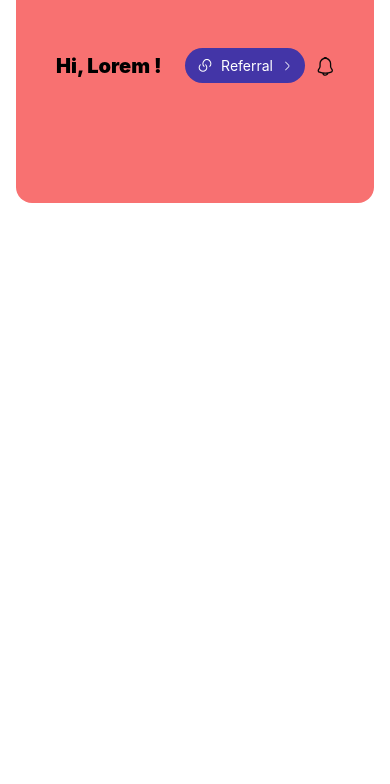
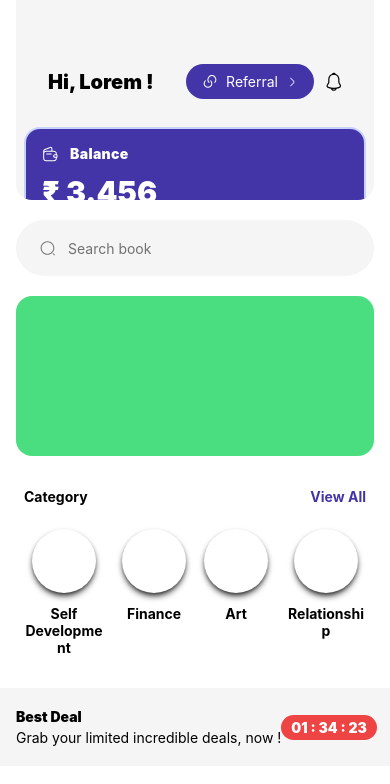
Before and after one commit to halimkun/intra_edu, a React Native app: screen / in a window 390 px wide. Shown: the top 784 px of the page. Built offline with nearby package versions, Linux system fonts and the light colour scheme.

Commit message:
Refactor App component layout: integrate Wallet, SearchField, CategorySection, and BestDealSection components

```diff
--- a/App.js
+++ b/App.js
@@ -1,29 +1,57 @@
 import "./global.css"
 
-import { ScrollView, Text, View, SafeAreaView, TouchableOpacity  } from 'react-native';
+import { ScrollView, Text, View, SafeAreaView, TouchableOpacity } from 'react-native';
 import Bell from './component/icons/Bell';
 import Referal from './component/icons/Referal';
 import ArrowRight from './component/icons/ArrowRight';
+import Wallet from './component/icons/Wallet';
+import SearchField from './component/SearchField';
+import BestDealSection from "./component/section/BestDealSection";
+import CategorySection from "./component/section/CategoriesSection";
 
 export default function App() {
   return (
     <SafeAreaView>
-      <ScrollView className="px-4 h-full bg-white">
-        <View className="bg-red-400 h-[203px] p-4 rounded-b-[16px]">
-          <View className="mt-8 px-6 flex flex-row justify-between items-center">
+      <ScrollView className="h-full">
+        <View className="px-4 bg-white">
+          <View className="bg-neutral-200 h-[200px] p-2 rounded-b-2xl overflow-hidden flex justify-between relative">
+            <View className="mt-14 px-6 flex flex-row justify-between items-center">
               <Text className="text-xl font-black">Hi, Lorem !</Text>
               <View className="flex flex-row gap-3 items-center">
-              {/* button rounded full with icons */}
-              <TouchableOpacity className="rounded-full px-3 py-2 flex flex-row items-center gap-2 bg-primary-500">
+                <TouchableOpacity className="rounded-full px-4 py-2 flex flex-row items-center gap-2 justify-evenly bg-primary-500">
                   <Referal width={16} height={19} />
                   <Text className="text-white">Referral</Text>
                   <ArrowRight width={12} height={12} fill="#fff" />
                 </TouchableOpacity>
 
-              {/* bell icon */}
-              <Bell width={17} height={20} />
+                <Bell width={16} height={19} />
               </View>
             </View>
+
+            <View className="h-28 bg-primary-500 -bottom-7 rounded-2xl p-4 flex gap-3 border-2 border-indigo-200">
+              <View className="flex gap-3 items-center flex-row">
+                <Wallet width={16} height={16} />
+                <Text className="font-black text-white tracking-wide">Balance</Text>
+              </View>
+              <Text className="text-3xl font-black text-white">₹ 3.456</Text>
+            </View>
+          </View>
+
+          {/* Search Field */}
+          <View className="mt-5">
+            <SearchField />
+          </View>
+
+          {/* Hero Slider */}
+          <View className="h-40 rounded-2xl bg-green-400 mt-5"></View>
+
+          {/* Category */}
+          <CategorySection />
+
+        </View>
+
+        <View className="py-5 px-4 bg-neutral-200">
+          <BestDealSection />
         </View>
       </ScrollView>
     </SafeAreaView>
```
Lines whose indentation alone changed are shown as unchanged.
